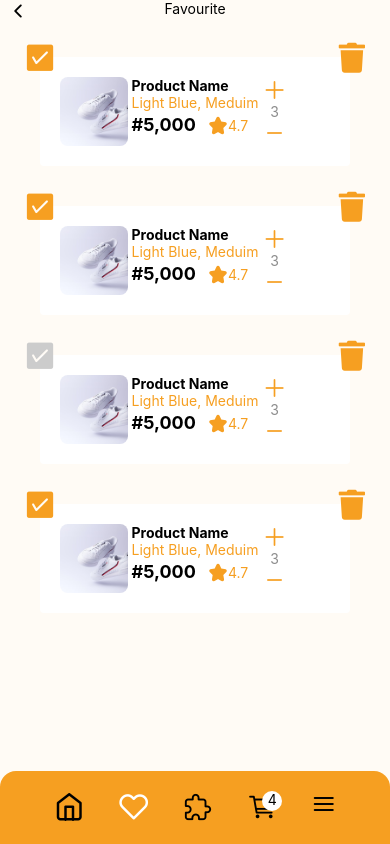
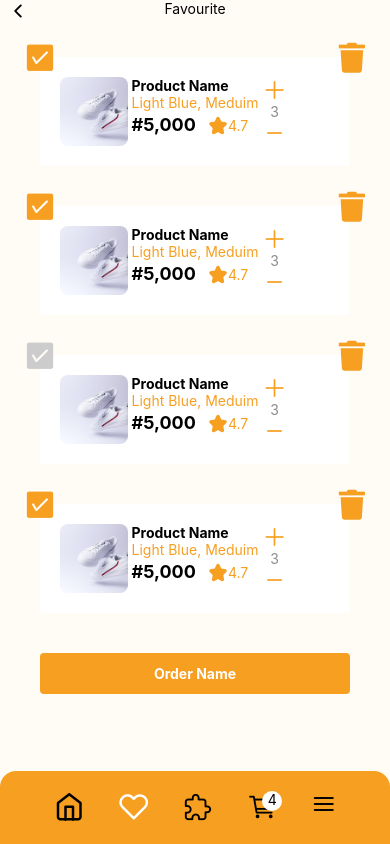
Before and after one commit to Bashamega/ecommerce-mobile, a React Native app: screen /wish in a window 390 px wide. Built offline with nearby package versions, Linux system fonts and the light colour scheme.

Commit message:
Screen Update 🔥

```diff
--- a/app/screens/favourite.tsx
+++ b/app/screens/favourite.tsx
@@ -3,6 +3,7 @@ import { Nav } from "../components/Nav";
 import { Div, Scroll } from "../components/TailwindComponents";
 import { useSafeAreaInsets } from "react-native-safe-area-context";
 import { Item } from "../components/Item";
+import { Button } from "../components/Btn";
 export function Favourite({ navigation }: { navigation: any }) {
     const insets = useSafeAreaInsets();
     return (
@@ -12,11 +13,12 @@ export function Favourite({ navigation }: { navigation: any }) {
         }}>
             <Scroll>
                 <Nav text="Favourite" navigation={navigation} />
-                <Div className=" p-10">
+                <Div className=" p-10 pb-[50px]">
                     <Item disabled={false} />
                     <Item disabled={false} />
                     <Item disabled={true} />
                     <Item disabled={false} />
+                    <Button title="Order Name" onPress={()=>{navigation?.navigate("cart")}}/>
                 </Div>
             </Scroll>
             <Menu navigation={navigation} active={2} />
```
